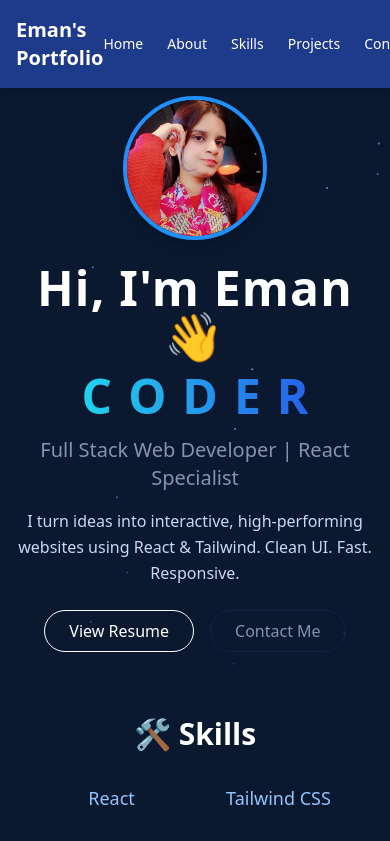
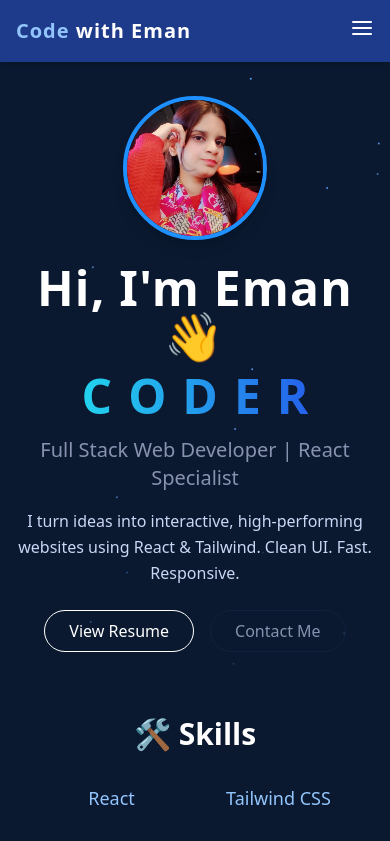
Before and after one commit to eman-projectspace/react-portfolio, a React (Create React App) app: page / in a window 390 px wide. Shown: the top 841 px of the page. Built offline with nearby package versions, Linux system fonts and the light colour scheme.

Commit message:
Updated navbar

```diff
--- a/src/components/Navbar.js
+++ b/src/components/Navbar.js
@@ -1,20 +1,66 @@
-import React from 'react';
+import React, { useState } from 'react';
 import { Link } from 'react-router-dom';
+import { FiMenu, FiX } from 'react-icons/fi';
 
 const Navbar = () => {
+  const [sidebarOpen, setSidebarOpen] = useState(false);
+
+  const toggleSidebar = () => {
+    setSidebarOpen(!sidebarOpen);
+  };
+
   return (
-    <nav className="bg-blue-900 fixed top-0 w-full z-10 text-white shadow-md">
+    <>
+      {/* Navbar */}
+      <nav className="bg-blue-900 fixed top-0 w-full z-20 text-white shadow-md">
         <div className="max-w-7xl mx-auto px-4 py-4 flex justify-between items-center">
-        <h1 className="text-xl font-bold">Eman's Portfolio</h1>
-        <ul className="flex space-x-6 text-sm">
+          <h1 className="text-xl font-bold tracking-wider text-blue-300">
+            Code <span className="text-white">with Eman</span>
+          </h1>
+
+          {/* Desktop Links */}
+          <ul className="hidden md:flex space-x-6 text-sm">
             <li><Link to="/" className="hover:text-blue-300">Home</Link></li>
             <li><Link to="/about" className="hover:text-blue-300">About</Link></li>
             <li><Link to="/skills" className="hover:text-blue-300">Skills</Link></li>
             <li><Link to="/projects" className="hover:text-blue-300">Projects</Link></li>
             <li><Link to="/contact" className="hover:text-blue-300">Contact</Link></li>
           </ul>
+
+          {/* Mobile Menu Icon */}
+          <div className="md:hidden">
+            <button onClick={toggleSidebar}>
+              {sidebarOpen ? <FiX size={24} /> : <FiMenu size={24} />}
+            </button>
+          </div>
         </div>
       </nav>
+
+      {/* Sidebar */}
+      <div
+        className={`fixed top-0 left-0 h-full w-64 bg-blue-800 text-white z-30 transform ${sidebarOpen ? 'translate-x-0' : '-translate-x-full'
+          } transition-transform duration-300 ease-in-out md:hidden`}
+      >
+        <div className="p-6">
+          <h2 className="text-lg font-semibold mb-6">Navigation</h2>
+          <ul className="space-y-4 text-sm">
+            <li><Link to="/" onClick={toggleSidebar} className="block hover:text-blue-300">Home</Link></li>
+            <li><Link to="/about" onClick={toggleSidebar} className="block hover:text-blue-300">About</Link></li>
+            <li><Link to="/skills" onClick={toggleSidebar} className="block hover:text-blue-300">Skills</Link></li>
+            <li><Link to="/projects" onClick={toggleSidebar} className="block hover:text-blue-300">Projects</Link></li>
+            <li><Link to="/contact" onClick={toggleSidebar} className="block hover:text-blue-300">Contact</Link></li>
+          </ul>
+        </div>
+      </div>
+
+      {/* Overlay (dark background when sidebar is open) */}
+      {sidebarOpen && (
+        <div
+          onClick={toggleSidebar}
+          className="fixed inset-0 bg-black opacity-50 z-20 md:hidden"
+        />
+      )}
+    </>
   );
 };
 
```
Lines whose indentation alone changed are shown as unchanged.
